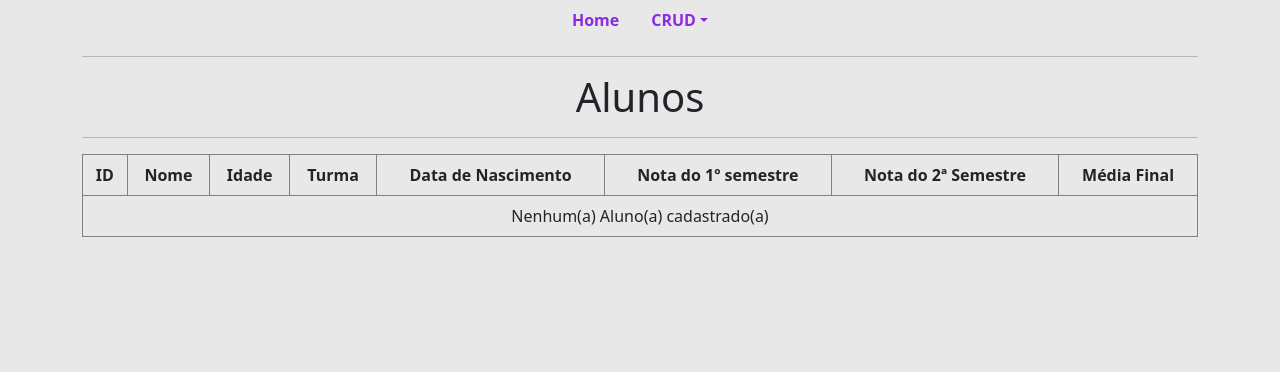
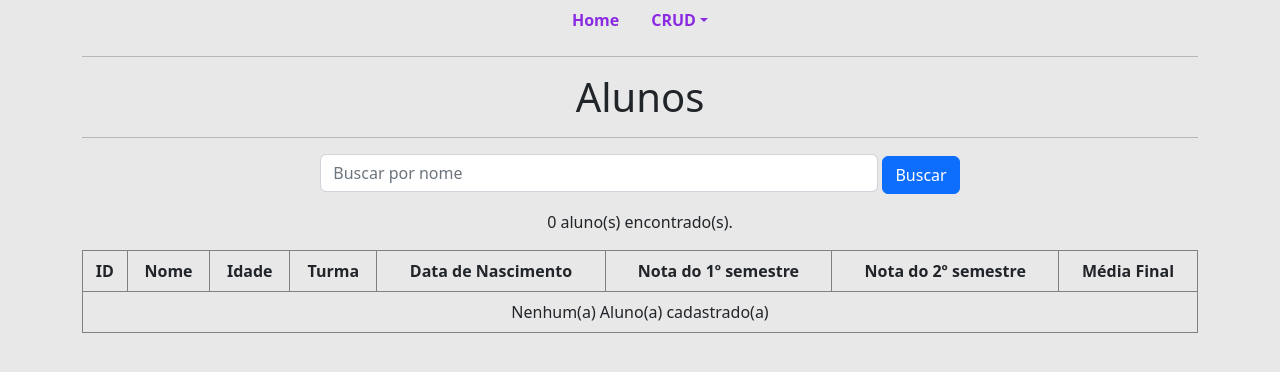
Before and after one commit to viniciusdrpaula/projeto-sexta, a Python web app: template templates/alunos.html in a window 1280 px wide. Shown: the top 372 px of the page. Run offline with Jinja, Linux system fonts and the light colour scheme; the template is opened without the code that fills it, so the values that code supplies are empty.

Commit message:
adicionando funcionalidade

```diff
--- a/__init__.py
+++ b/__init__.py
@@ -1,5 +1,5 @@
 from flask import Flask
-from .blueprints import crud_bp, professor_bp, aluno_bp, turma_bp
+from projeto_flask.blueprints import crud_bp, professor_bp, aluno_bp, turma_bp
 from flask_sqlalchemy import SQLAlchemy
 
 app = Flask(__name__)
--- a/templates/alunos.html
+++ b/templates/alunos.html
@@ -1,9 +1,26 @@
-{% extends "base.html" %} {% block body %}
+{% extends "base.html" %}
+
+{% block body %}
 <div class="container">
   <hr />
   <h1 style="text-align: center">Alunos</h1>
   <hr />
+
+  <!-- Formulário de busca -->
+  <form method="get" action="/alunos" class="mb-3 text-center">
+    <input
+      type="text"
+      name="busca"
+      placeholder="Buscar por nome"
+      value="{{ busca or '' }}"
+      class="form-control w-50 d-inline-block"
+    />
+    <button type="submit" class="btn btn-primary">Buscar</button>
+  </form>
+
+  <p class="text-center">{{ lista_alunos|length }} aluno(s) encontrado(s).</p>
 </div>
+
 <div class="container">
   <table class="table table-bordered" style="border-color: gray">
     <thead class="thead-dark">
@@ -14,12 +31,13 @@
         <th scope="col">Turma</th>
         <th scope="col">Data de Nascimento</th>
         <th scope="col">Nota do 1º semestre</th>
-        <th scope="col">Nota do 2ª Semestre</th>
+        <th scope="col">Nota do 2º semestre</th>
         <th scope="col">Média Final</th>
       </tr>
     </thead>
     <tbody>
-      {% if lista_alunos %} {% for aluno in lista_alunos %}
+      {% if lista_alunos %}
+        {% for aluno in lista_alunos %}
         <tr style="text-align: center">
           <td>{{ aluno.id }}</td>
           <td>{{ aluno.nome }}</td>
@@ -30,7 +48,8 @@
           <td>{{ aluno.nota_semestre2 }}</td>
           <td>{{ aluno.media }}</td>
         </tr>
-      {% endfor %} {% else %}
+        {% endfor %}
+      {% else %}
       <tr>
         <td colspan="8" style="text-align: center">
           Nenhum(a) Aluno(a) cadastrado(a)
@@ -40,4 +59,4 @@
     </tbody>
   </table>
 </div>
-{% endblock%}
+{% endblock %}
```
Also changed, not shown: controller/aluno_controller.py (added, +14 -0 lines). Lines whose indentation alone changed are shown as unchanged.
